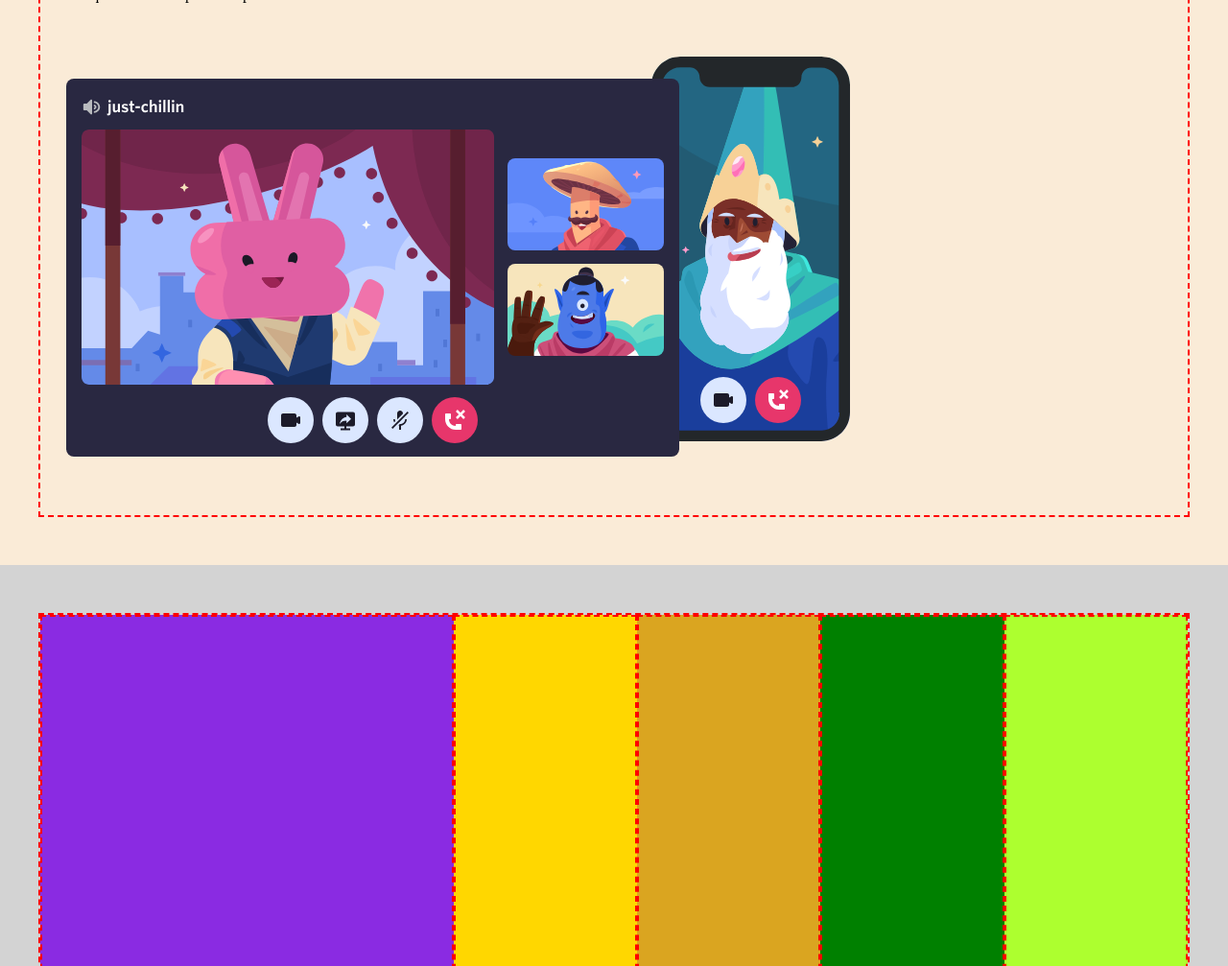
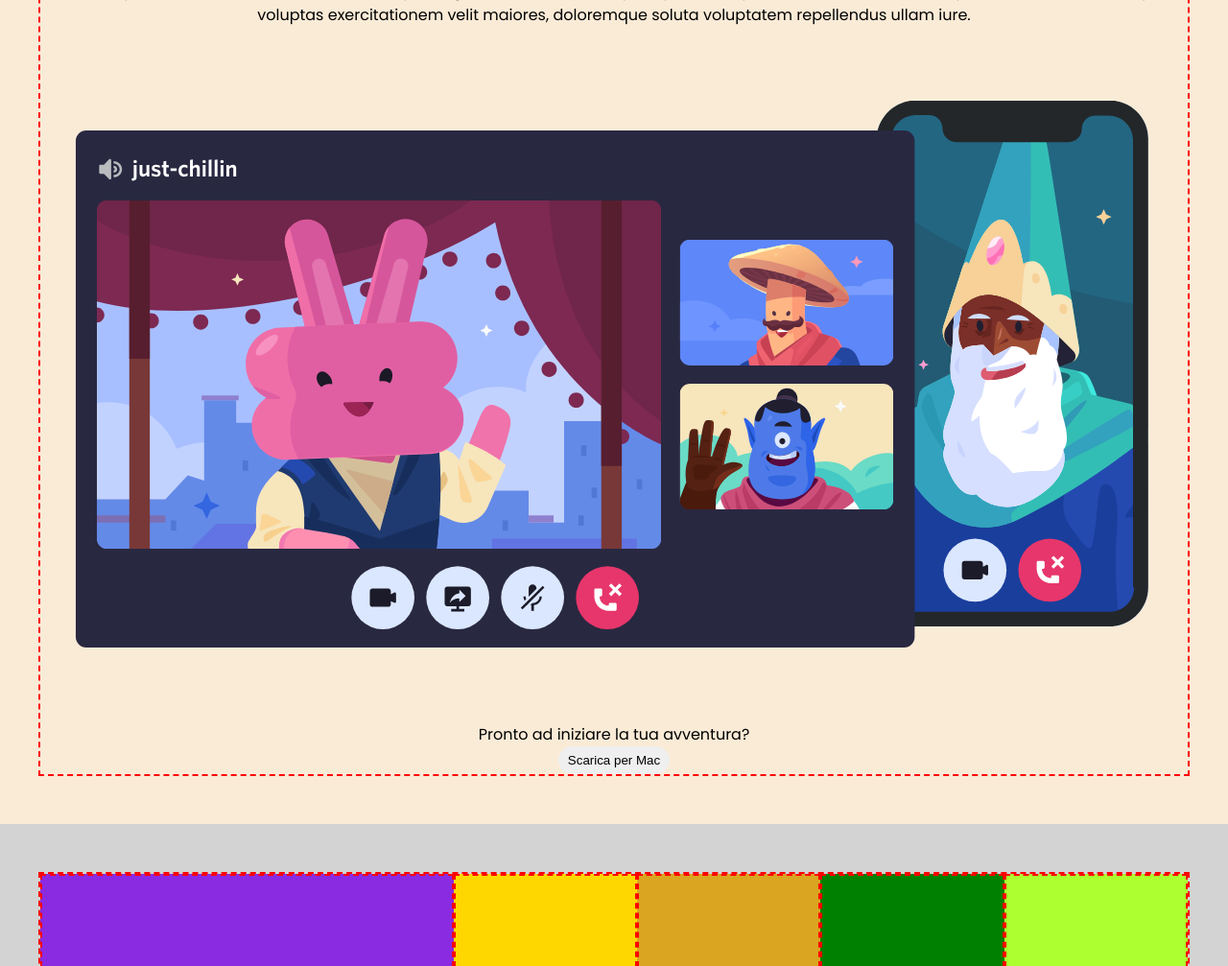
Before and after one commit to Roberto-Larivera/htmlcss-discord, a plain HTML site: page index.html in a window 1280 px wide. Shown: the part 2580-3587 px from the top of the page at 96% size. Drawn offline with Linux system fonts and the light colour scheme.

Commit message:
-inizio footer

```diff
--- a/css/style.css
+++ b/css/style.css
@@ -6,6 +6,9 @@
 }
 
 /* GENERALE */
+body{
+    font-family: 'Poppins', sans-serif;
+}
 .contenitore{
     max-width: 1200px;
     margin: 0 auto;
@@ -127,24 +130,14 @@ main p{
 .sezione-main img{
     width: 100%;
 }
-.sezione-1 .cont-sezione-beta{
+.sezione-1 .cont-sezione-beta, .sezione-2 .cont-sezione-alfa{
     display: flex;
     justify-content: flex-end;
     align-items: center;
 }
-.sezione-1 .cont-sezione-alfa{
+.sezione-1 .cont-sezione-alfa, .sezione-2 .cont-sezione-beta{
     display: flex;
     justify-content: flex-start;
-    align-items: center;
-}
-.sezione-2 .cont-sezione-beta{
-    display: flex;
-    justify-content: flex-start;
-    align-items: center;
-}
-.sezione-2 .cont-sezione-alfa{
-    display: flex;
-    justify-content: flex-end;
     align-items: center;
 }
 
@@ -154,17 +147,26 @@ main p{
     background-color: antiquewhite;
 }
 
+.sezione-4 h2, .sezione-4 p{
+    text-align: center;
+}
+.box-4{
+    display: flex;
+    flex-direction: column;
+    justify-content: center;
+}
+.box-4-button{
+    display: flex;
+    justify-content: center;
+    font-size: 1em;
+}
 
 
 
 
 
 
-
-
-
-
-/* DEBUG */
+/*++++++++++++++++++++++++++++++++++++++ DEBUG ++++++++++++++++++++++++++++++*/
 
 .debug .container-flex-bet{
     display: flex;
--- a/index.html
+++ b/index.html
@@ -7,6 +7,12 @@
         <title>Struttura Discord</title>
 
         <link rel="stylesheet" href="css/style.css"/>
+
+        <link rel="preconnect" href="https://fonts.googleapis.com">
+        <link rel="preconnect" href="https://fonts.gstatic.com" crossorigin>
+        <link href="https://fonts.googleapis.com/css2?family=Poppins:wght@400;600;900&display=swap" rel="stylesheet">
+
+
     </head>
     <body class="debug">
         <header>
@@ -138,7 +144,7 @@
                <div class="sezione-4">
                     <div class="contenitore  cont-sezione-4 border-red">
 
-                       <div>
+                       <div class="box-4">
                             <div>
                                 <h2>
                                     Tecnologia affidabile per tenersi in contatto
@@ -148,8 +154,14 @@
                                 </p>
                             </div>
 
-                        <div>
-                            <img src="img/item4-big.svg" alt="">
+
+                            <img src="img/item4-big.svg" alt="img-big">
+
+                            <p>
+                                Pronto ad iniziare la tua avventura?
+                            </p>
+                            <div class="box-4-button" >
+                                <button class="button-alfa">Scarica per Mac</button>
                             </div>
                         </div>
                     </div>
```
Lines whose indentation alone changed are shown as unchanged.
